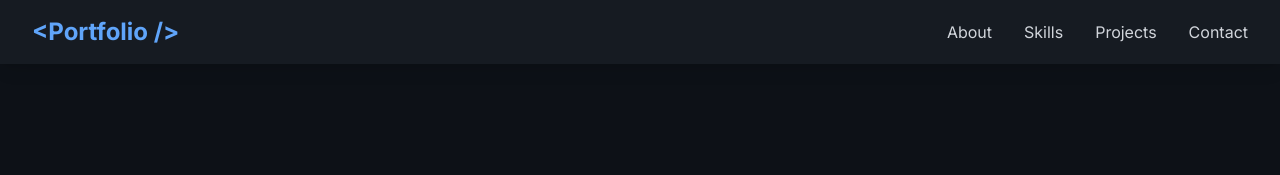
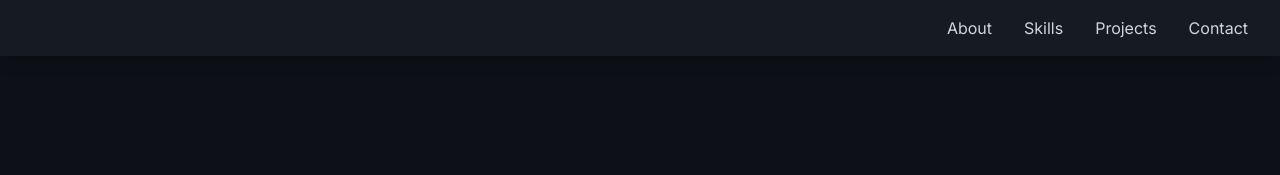
Before and after one commit to prodip34/my-projects., a plain HTML site: page index.html in a window 1280 px wide. Shown: the top 175 px of the page. Drawn offline with nearby package versions, Linux system fonts and the light colour scheme.

Commit message:
Update index.html

```diff
--- a/index.html
+++ b/index.html
@@ -38,8 +38,7 @@
     <!-- Header Navigation -->
     <header class="sticky top-0 z-50 bg-[#161b22] shadow-lg">
         <nav class="max-w-7xl mx-auto px-4 sm:px-6 lg:px-8 py-4 flex justify-between items-center">
-            <a href="#" class="text-2xl font-bold text-blue-400">
-                &lt;Portfolio /&gt;
+            <a href="#" class="text-2xl font-bold text-blue-400"> </a>
             </a>
             <div class="hidden md:flex space-x-8">
                 <a href="#about" class="text-gray-300 hover:text-blue-400 transition duration-300">About</a>
```
